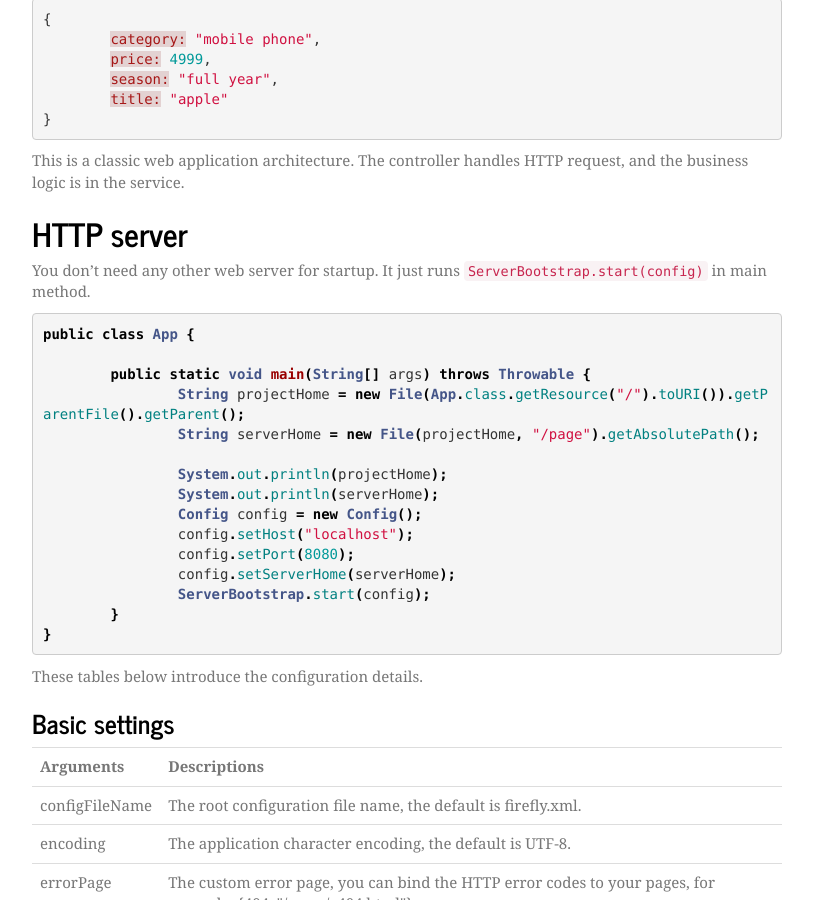
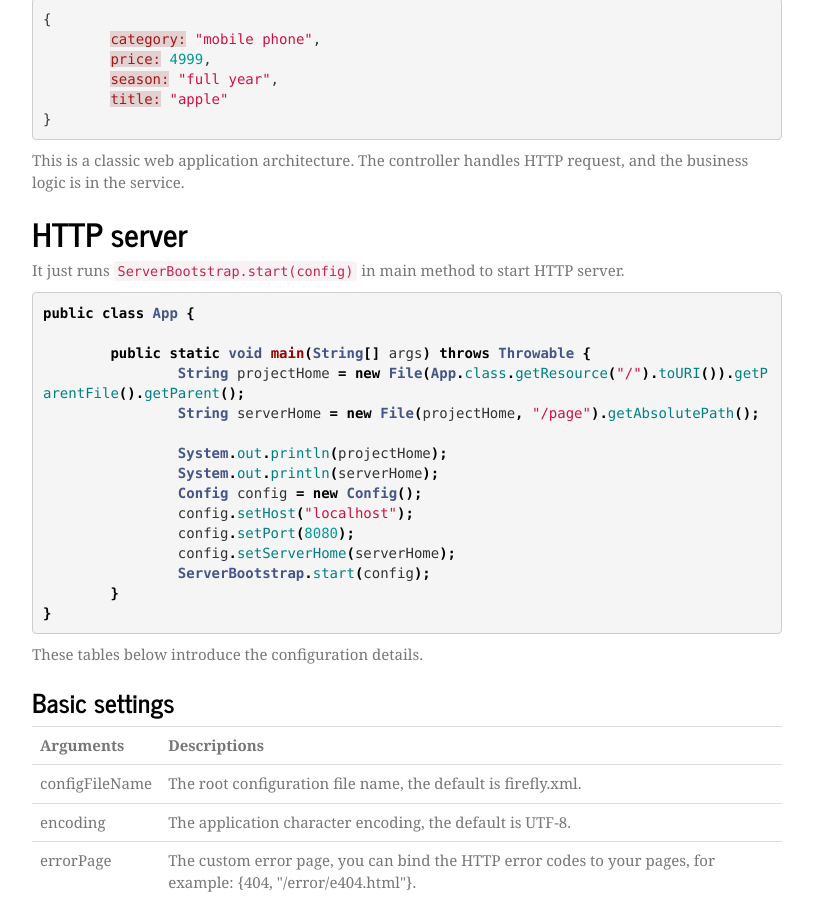
Before and after one commit to hypercube1024/firefly, a Jekyll site: the page built from _docs/firefly-guide.md, in a window 1280 px wide and 900 px high, scrolled down 11050 px. Shown: the whole window, without its empty margins (38-851 px from the left). Built offline with Jekyll 4.4.1, drawn with Linux system fonts in a browser that asks for light colours.

Commit message:
modify server document

```diff
--- a/_docs/firefly-guide.md
+++ b/_docs/firefly-guide.md
@@ -542,7 +542,7 @@ In this case, when you visit http://localhost:8080/fruit/apple, the browser will
 This is a classic web application architecture. The controller handles HTTP request, and the business logic is in the service.
 
 ## HTTP server
-You don't need any other web server for startup. It just runs `ServerBootstrap.start(config)` in main method.
+It just runs `ServerBootstrap.start(config)` in main method to start HTTP server.
 
 {% highlight java %}
 public class App {
```
